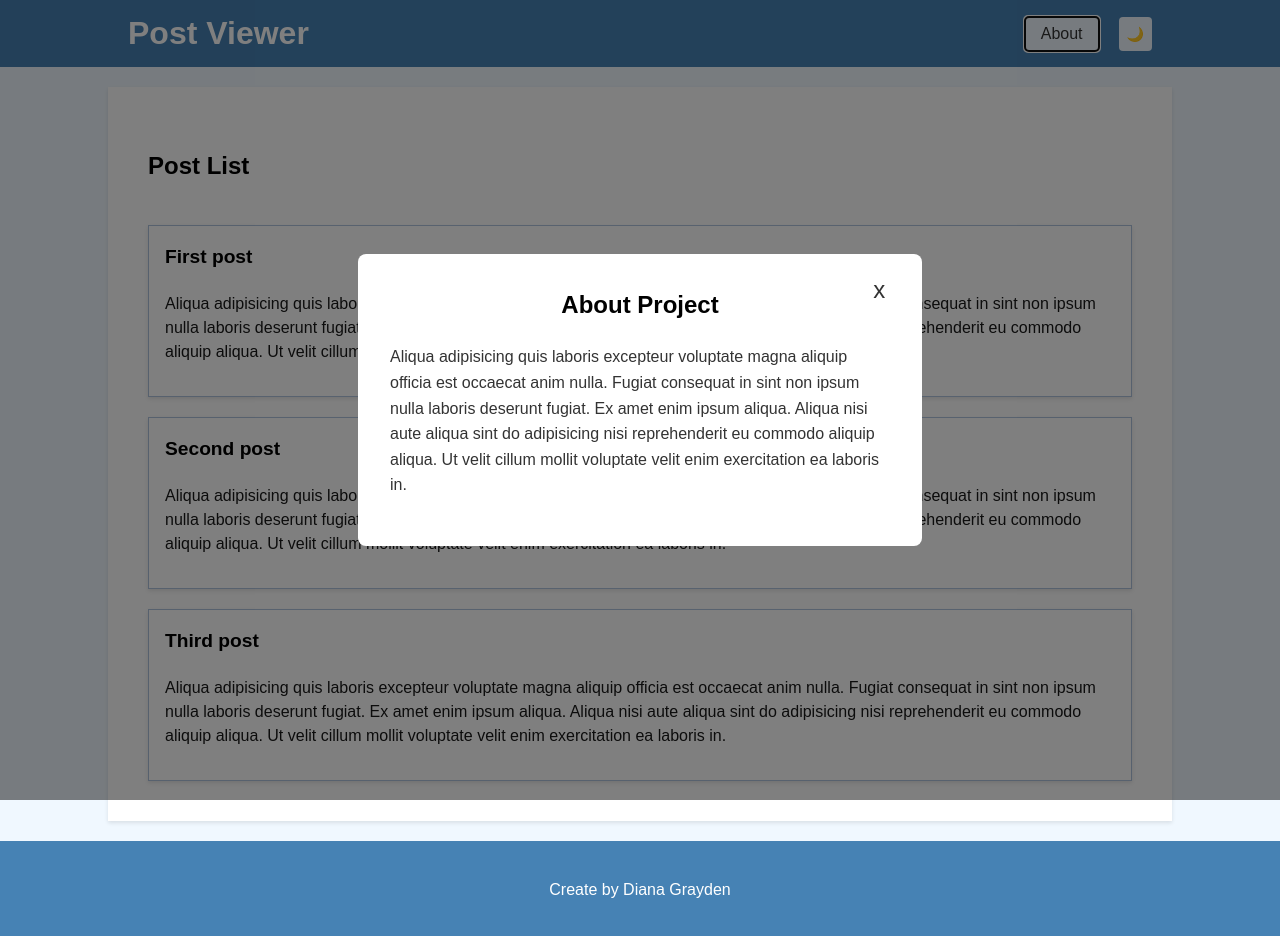
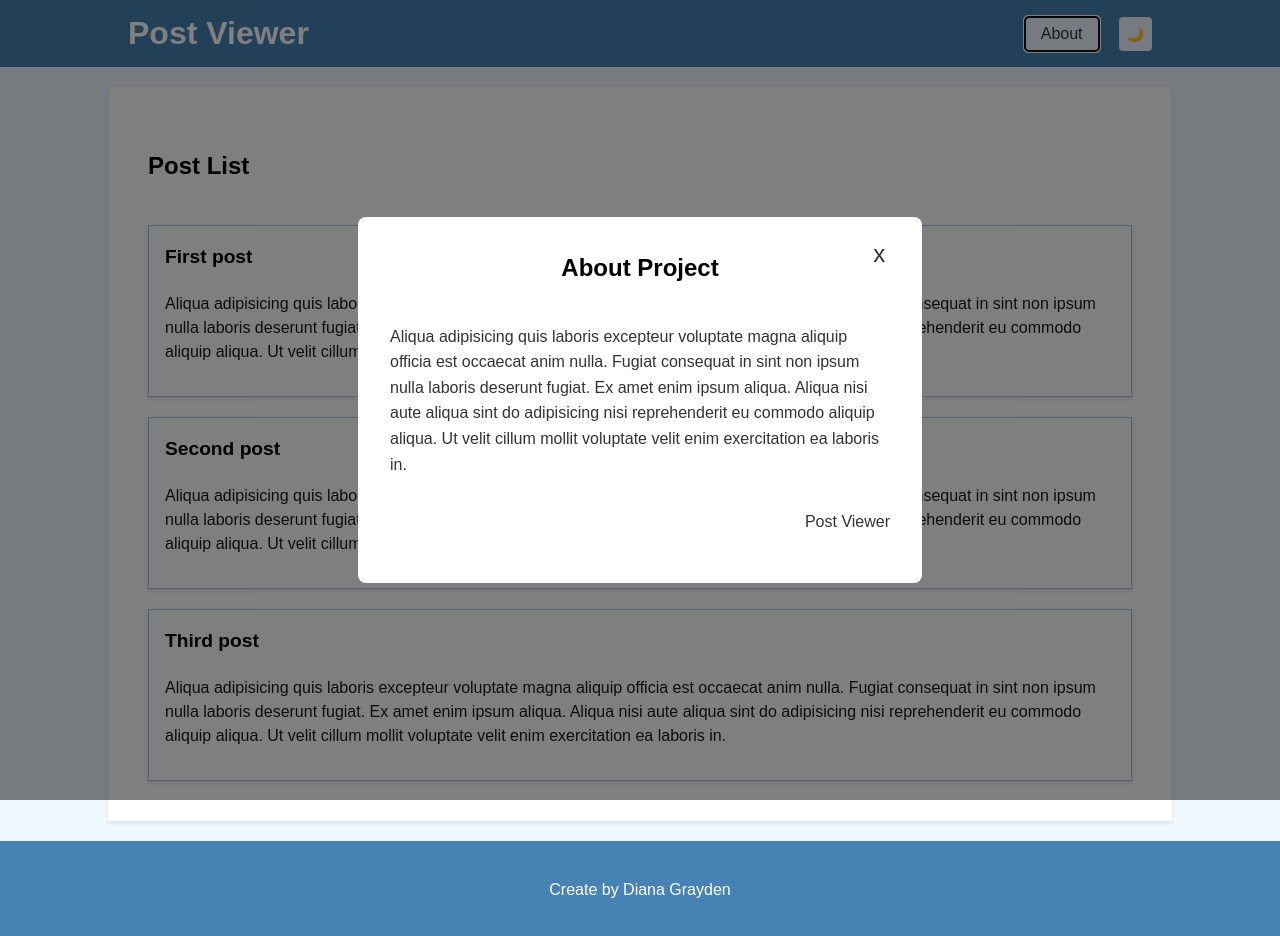
Before and after one commit to digrayden/Post-Viewer, a React (Vite) app in the folder post-viewer-app/: page / in a window 1280 px wide. Both pictures are taken after a click on the button "About". Shown: the top 936 px of the page. Built offline with nearby package versions, Linux system fonts and the light colour scheme.

Commit message:
feat: add Compound Components for modal

```diff
--- a/post-viewer-app/src/App.css
+++ b/post-viewer-app/src/App.css
@@ -197,3 +197,20 @@ body {
   color: var(--main-text);
   text-align: center;
 }
+
+.modal-header {
+  display: flex;
+  justify-content: center;
+  align-items: center;
+  margin-bottom: 1rem;
+}
+
+.modal-body {
+  margin-bottom: 1rem;
+}
+
+.modal-footer {
+  display: flex;
+  justify-content: flex-end;
+  gap: 10px;
+}
--- a/post-viewer-app/src/shared/ui/Modal/Modal.tsx
+++ b/post-viewer-app/src/shared/ui/Modal/Modal.tsx
@@ -1,6 +1,13 @@
 import { useEffect } from 'react'
 import type { ReactNode } from 'react'
 import { createPortal } from 'react-dom'
+import { createContext, useContext } from 'react'
+
+interface ModalTypeContext {
+  onClose: () => void
+}
+
+const ModalContext = createContext<ModalTypeContext | null>(null)
 
 interface ModalProps {
   children: ReactNode
@@ -21,16 +28,48 @@ const Modal = ({ children, isOpen, onClose }: ModalProps) => {
   if (!isOpen) return null
 
   return createPortal(
+    <ModalContext.Provider value={{ onClose }}>
     <div className="modal-overlay" onClick={onClose}>
       <div className="modal-content" onClick={e => e.stopPropagation()}>
         {children}
-        <button className="modal-close" onClick={onClose}>
-          x
-        </button>
       </div>
-    </div>,
+    </div>
+    </ModalContext.Provider>,
     document.body
   )
 }
 
+const ModalHeader = ({ children}: { children: ReactNode}) => {
+  const context = useContext(ModalContext)
+
+  return (
+    <div className='modal-header'>
+      <h2 className="modal-title">{children}</h2>
+      <button className='modal-close' onClick={context!.onClose}>
+        x
+      </button>
+    </div>
+  )
+}
+
+const ModalBody = ({ children}: { children: ReactNode}) => {
+  return (
+    <div className='modal-body'>
+      {children}
+    </div>
+  )
+}
+
+const ModalFooter = ({ children}: { children: ReactNode}) => {
+  return (
+    <div className='modal-footer'>
+      {children}
+    </div>
+  )
+}
+
+Modal.Header = ModalHeader
+Modal.Body = ModalBody
+Modal.Footer = ModalFooter
+
 export default Modal
--- a/post-viewer-app/src/widgets/LayoutHeader/Header.tsx
+++ b/post-viewer-app/src/widgets/LayoutHeader/Header.tsx
@@ -17,8 +17,13 @@ const Header = () => {
       </div>
 
       <Modal isOpen={isModalOpen} onClose={() => setIsModalOpen(false)}>
-        <h2 className="modal-title">About Project</h2>
-        <p>Aliqua adipisicing quis laboris excepteur voluptate magna aliquip officia est occaecat anim nulla. Fugiat consequat in sint non ipsum nulla laboris deserunt fugiat. Ex amet enim ipsum aliqua. Aliqua nisi aute aliqua sint do adipisicing nisi reprehenderit eu commodo aliquip aliqua. Ut velit cillum mollit voluptate velit enim exercitation ea laboris in.</p>
+        <Modal.Header>About Project</Modal.Header>
+        <Modal.Body>
+          <p>Aliqua adipisicing quis laboris excepteur voluptate magna aliquip officia est occaecat anim nulla. Fugiat consequat in sint non ipsum nulla laboris deserunt fugiat. Ex amet enim ipsum aliqua. Aliqua nisi aute aliqua sint do adipisicing nisi reprehenderit eu commodo aliquip aliqua. Ut velit cillum mollit voluptate velit enim exercitation ea laboris in.</p>
+        </Modal.Body>
+        <Modal.Footer>
+          <p>Post Viewer</p>
+        </Modal.Footer>
       </Modal>
     </header>
   )
```
